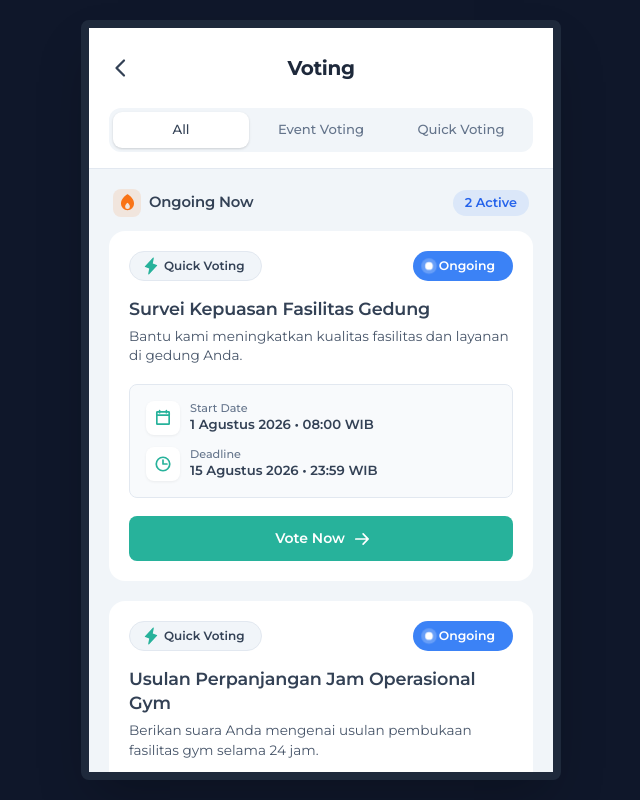
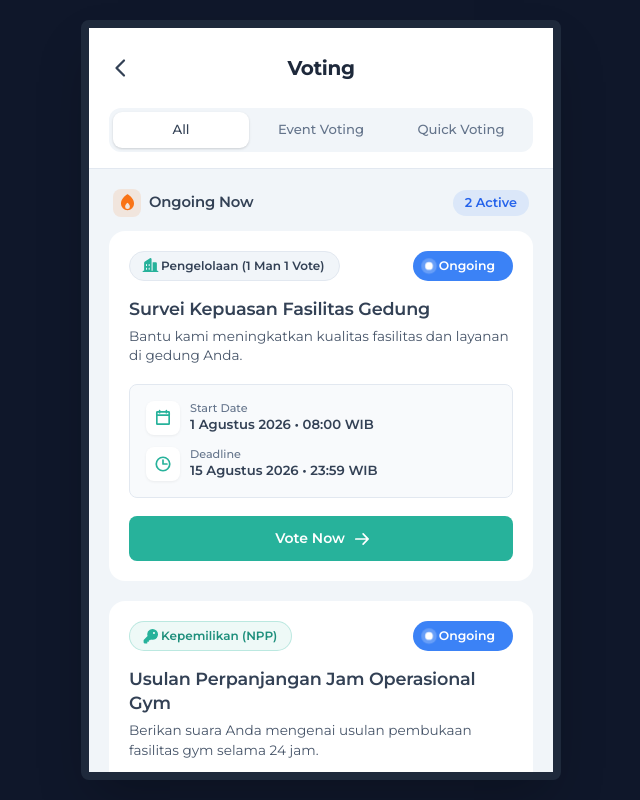
Before and after one commit to ProgrammerMuda/Quick-Voting-Mobile, a React (Vite) app: page / in a window 1280 px wide. Shown: the whole page, without its empty margins (319-959 px from the left). Built offline with nearby package versions, Linux system fonts and the light colour scheme.

Commit message:
feat: implement 3 voting categories (Pengelolaan, Penghunian, Kepemilikan) and NPP calculation logic

```diff
--- a/src/components/Poll/PollHeader.jsx
+++ b/src/components/Poll/PollHeader.jsx
@@ -1,6 +1,6 @@
 import React from 'react';
 import { Box, Typography, IconButton, Chip } from '@mui/material';
-import { CaretLeft, Clock, Lightning, CalendarCheck } from '@phosphor-icons/react';
+import { CaretLeft, Clock, Lightning, CalendarCheck, Key, House, Buildings } from '@phosphor-icons/react';
 import { prelineColors } from '../../theme/theme';
 import VotingStatus from '../Voting/VotingStatus';
 
@@ -63,12 +63,29 @@ export default function PollHeader({ poll, onBack }) {
 
       {/* Header Body: pt: 0 (Exact 1:1 match with VotingFilter spacing) */}
       <Box sx={{ px: 2.5, pt: 0, pb: 2.5 }}>
-        {/* Badges Row (Type Pill + Status Pill) */}
+        {/* Badges Row (Voting Category Pill + Status Pill) */}
         <Box sx={{ display: 'flex', alignItems: 'center', gap: 1, mb: 1.5, flexWrap: 'nowrap' }}>
-          {isEvent ? (
+          {poll.votingCategory === 'KEPEMILIKAN' ? (
             <Chip
-              icon={<CalendarCheck size={18} color="#27b29b" weight="fill" />}
-              label="Event Voting"
+              icon={<Key size={17} color="#27b29b" weight="fill" />}
+              label="Kepemilikan (NPP)"
+              size="small"
+              sx={{
+                backgroundColor: 'rgba(39, 178, 155, 0.08)',
+                color: '#1e8f7c',
+                fontWeight: 600,
+                fontSize: '0.75rem',
+                borderRadius: '100px',
+                px: 1,
+                height: 30,
+                border: '1px solid rgba(39, 178, 155, 0.25)',
+                '& .MuiChip-label': { px: 0.75 },
+              }}
+            />
+          ) : poll.votingCategory === 'PENGELOLAAN' ? (
+            <Chip
+              icon={<Buildings size={17} color="#27b29b" weight="fill" />}
+              label="Pengelolaan (1 Man 1 Vote)"
               size="small"
               sx={{
                 backgroundColor: prelineColors.slate[100],
@@ -79,7 +96,24 @@ export default function PollHeader({ poll, onBack }) {
                 px: 1,
                 height: 30,
                 border: `1px solid ${prelineColors.slate[200]}`,
-                '& .MuiChip-label': { px: 1 },
+                '& .MuiChip-label': { px: 0.75 },
+              }}
+            />
+          ) : poll.votingCategory === 'PENGHUNIAN' ? (
+            <Chip
+              icon={<House size={17} color="#27b29b" weight="fill" />}
+              label="Penghunian (1 Man 1 Vote)"
+              size="small"
+              sx={{
+                backgroundColor: prelineColors.slate[100],
+                color: prelineColors.slate[700],
+                fontWeight: 600,
+                fontSize: '0.75rem',
+                borderRadius: '100px',
+                px: 1,
+                height: 30,
+                border: `1px solid ${prelineColors.slate[200]}`,
+                '& .MuiChip-label': { px: 0.75 },
               }}
             />
           ) : (
@@ -103,6 +137,34 @@ export default function PollHeader({ poll, onBack }) {
 
           <VotingStatus status={poll.status} deadline={poll.deadline} />
         </Box>
+
+        {/* Tenant Unit & NPP Weight Banner */}
+        {poll.userUnit && (
+          <Box
+            sx={{
+              display: 'flex',
+              alignItems: 'center',
+              justifyContent: 'space-between',
+              p: 1.25,
+              mb: 1.5,
+              backgroundColor: 'rgba(39, 178, 155, 0.07)',
+              border: '1px solid rgba(39, 178, 155, 0.18)',
+              borderRadius: '10px',
+            }}
+          >
+            <Box sx={{ display: 'flex', alignItems: 'center', gap: 1 }}>
+              <Key size={18} color="#27b29b" weight="fill" />
+              <Typography variant="body2" sx={{ fontWeight: 600, color: prelineColors.slate[800], fontSize: '0.8rem' }}>
+                Unit {poll.userUnit.unitNo}
+              </Typography>
+            </Box>
+            <Typography variant="caption" sx={{ color: '#1e8f7c', fontWeight: 600, fontSize: '0.775rem' }}>
+              {poll.votingCategory === 'KEPEMILIKAN'
+                ? `Bobot Suara NPP: ${poll.userUnit.npp}`
+                : `Hak Suara: 1 Man 1 Vote`}
+            </Typography>
+          </Box>
+        )}
 
         {/* Poll Title */}
         <Typography
--- a/src/components/Poll/PollQuestion.jsx
+++ b/src/components/Poll/PollQuestion.jsx
@@ -144,18 +144,20 @@ export default function PollQuestion({
               <Box sx={{ display: 'flex', alignItems: 'center', gap: 0.75 }}>
                 <ChartBar size={16} color="#3b82f6" weight="bold" />
                 <Typography variant="caption" sx={{ fontWeight: 600, color: prelineColors.slate[700], fontSize: '0.775rem' }}>
-                  Live Vote Results ({totalVotes} Votes)
+                  {question.votingCategory === 'KEPEMILIKAN' || question.mechanism === 'NPP'
+                    ? `Live Vote Results by NPP Weight (${totalVotes} Units)`
+                    : `Live Vote Results (${totalVotes} Votes)`}
                 </Typography>
               </Box>
               <Chip
-                label="Live Count"
+                label={question.votingCategory === 'KEPEMILIKAN' || question.mechanism === 'NPP' ? "NPP Weighted" : "1 Man 1 Vote"}
                 size="small"
                 sx={{
                   height: 20,
                   fontSize: '0.625rem',
                   fontWeight: 600,
-                  backgroundColor: 'rgba(59, 130, 246, 0.1)',
-                  color: '#2563eb',
+                  backgroundColor: question.votingCategory === 'KEPEMILIKAN' || question.mechanism === 'NPP' ? 'rgba(39, 178, 155, 0.1)' : 'rgba(59, 130, 246, 0.1)',
+                  color: question.votingCategory === 'KEPEMILIKAN' || question.mechanism === 'NPP' ? '#1e8f7c' : '#2563eb',
                   borderRadius: '4px',
                 }}
               />
@@ -164,6 +166,7 @@ export default function PollQuestion({
             {/* Progress Bar for each option — Animated from 0% on mount */}
             {optionsWithResults.map((opt, idx) => {
               const isUserChoice = opt.text === answerText;
+              const isNpp = question.votingCategory === 'KEPEMILIKAN' || question.mechanism === 'NPP';
               return (
                 <Box key={idx} sx={{ mb: 1.75, '&:last-child': { mb: 0 } }}>
                   <Box
@@ -199,7 +202,7 @@ export default function PollQuestion({
                         pt: 0.1,
                       }}
                     >
-                      {opt.percentage}% <span style={{ fontWeight: 400, color: prelineColors.slate[500] }}>({opt.count} votes)</span>
+                      {opt.percentage}% {isNpp ? 'NPP' : ''} <span style={{ fontWeight: 400, color: prelineColors.slate[500] }}>({opt.count} {isNpp ? 'Units' : 'votes'})</span>
                     </Typography>
                   </Box>
 
--- a/src/components/Voting/VotingCard.jsx
+++ b/src/components/Voting/VotingCard.jsx
@@ -1,6 +1,6 @@
 import React from 'react';
 import { Card, Box, Typography, Chip, Button } from '@mui/material';
-import { CalendarCheck, Lightning, Buildings, Clock, MapPin, ArrowRight, CaretRight, CalendarBlank } from '@phosphor-icons/react';
+import { CalendarCheck, Lightning, Buildings, Clock, MapPin, ArrowRight, CaretRight, CalendarBlank, Key, House } from '@phosphor-icons/react';
 import { prelineColors } from '../../theme/theme';
 import VotingStatus from './VotingStatus';
 import { VotingModel } from '../../models/VotingModel';
@@ -26,7 +26,58 @@ export default function VotingCard({ item, onSelectPoll }) {
         {/* Header Row: Type Pill Badge (Left) & Solid Status Pill (Right) */}
         <Box sx={{ display: 'flex', alignItems: 'center', justifyContent: 'space-between', mb: 2 }}>
           {/* JENIS VOTING BADGE */}
-          {isEvent ? (
+          {item.votingCategory === 'KEPEMILIKAN' ? (
+            <Chip
+              icon={<Key size={17} color="#27b29b" weight="fill" />}
+              label="Kepemilikan (NPP)"
+              size="small"
+              sx={{
+                backgroundColor: 'rgba(39, 178, 155, 0.08)',
+                color: '#1e8f7c',
+                fontWeight: 600,
+                fontSize: '0.75rem',
+                borderRadius: '100px',
+                px: 1,
+                height: 30,
+                border: '1px solid rgba(39, 178, 155, 0.25)',
+                '& .MuiChip-label': { px: 0.75 },
+              }}
+            />
+          ) : item.votingCategory === 'PENGELOLAAN' ? (
+            <Chip
+              icon={<Buildings size={17} color="#27b29b" weight="fill" />}
+              label="Pengelolaan (1 Man 1 Vote)"
+              size="small"
+              sx={{
+                backgroundColor: prelineColors.slate[100],
+                color: prelineColors.slate[700],
+                fontWeight: 600,
+                fontSize: '0.75rem',
+                borderRadius: '100px',
+                px: 1,
+                height: 30,
+                border: `1px solid ${prelineColors.slate[200]}`,
+                '& .MuiChip-label': { px: 0.75 },
+              }}
+            />
+          ) : item.votingCategory === 'PENGHUNIAN' ? (
+            <Chip
+              icon={<House size={17} color="#27b29b" weight="fill" />}
+              label="Penghunian (1 Man 1 Vote)"
+              size="small"
+              sx={{
+                backgroundColor: prelineColors.slate[100],
+                color: prelineColors.slate[700],
+                fontWeight: 600,
+                fontSize: '0.75rem',
+                borderRadius: '100px',
+                px: 1,
+                height: 30,
+                border: `1px solid ${prelineColors.slate[200]}`,
+                '& .MuiChip-label': { px: 0.75 },
+              }}
+            />
+          ) : isEvent ? (
             <Chip
               icon={<CalendarCheck size={18} color="#27b29b" weight="fill" />}
               label="Event Voting"
--- a/src/mock/votingData.js
+++ b/src/mock/votingData.js
@@ -2,6 +2,10 @@ export const MOCK_VOTING_ITEMS = [
   {
     id: 'poll-1',
     itemType: 'POLL',
+    votingCategory: 'PENGELOLAAN',
+    votingCategoryText: 'Voting Pengelolaan',
+    mechanism: 'ONE_MAN_ONE_VOTE',
+    userUnit: { unitNo: 'A0101', npp: '0.14%' },
     title: 'Survei Kepuasan Fasilitas Gedung',
     description: 'Bantu kami meningkatkan kualitas fasilitas dan layanan di gedung Anda.',
     startDate: '1 Agustus 2026 • 08:00 WIB',
@@ -64,12 +68,17 @@ export const MOCK_VOTING_ITEMS = [
   {
     id: 'poll-2',
     itemType: 'POLL',
+    votingCategory: 'KEPEMILIKAN',
+    votingCategoryText: 'Voting Kepemilikan',
+    mechanism: 'NPP',
+    userUnit: { unitNo: 'A0101', npp: '0.14%' },
     title: 'Usulan Perpanjangan Jam Operasional Gym',
     description: 'Berikan suara Anda mengenai usulan pembukaan fasilitas gym selama 24 jam.',
     startDate: '10 Agustus 2026 • 09:00 WIB',
     deadline: '25 Agustus 2026 • 18:00 WIB',
     status: 'ongoing',
-    answeredQuestionIds: ['p2_q1'], // Pertanyaan yang sudah dijawab
+    userVoted: true,
+    answeredQuestionIds: ['p2_q1'],
     userAnswers: {
       p2_q1: 'Ya, sangat mendukung akses 24 jam',
     },
@@ -92,7 +101,7 @@ export const MOCK_VOTING_ITEMS = [
         question: 'Seberapa sering Anda menggunakan fasilitas gym saat ini?',
         type: 'single_choice',
         isRequired: true,
-        isActive: true, // Admin baru aktifkan pertanyaan ini
+        isActive: true,
         options: [
           'Setiap hari (5–7 kali seminggu)',
           'Mingguan (2–4 kali seminggu)',
@@ -106,6 +115,10 @@ export const MOCK_VOTING_ITEMS = [
   {
     id: 'poll-3',
     itemType: 'POLL',
+    votingCategory: 'PENGHUNIAN',
+    votingCategoryText: 'Voting Penghunian',
+    mechanism: 'ONE_MAN_ONE_VOTE',
+    userUnit: { unitNo: 'A0101', npp: '0.14%' },
     title: 'Konsep Desain Ulang Co-Working Lounge',
     description: 'Tentukan tema renovasi area lounge dan kerja di lantai 5.',
     startDate: '20 Agustus 2026 • 09:00 WIB',
@@ -141,9 +154,14 @@ export const MOCK_VOTING_ITEMS = [
       },
     ],
   },
+
   {
     id: 'poll-4',
     itemType: 'POLL',
+    votingCategory: 'PENGELOLAAN',
+    votingCategoryText: 'Voting Pengelolaan',
+    mechanism: 'ONE_MAN_ONE_VOTE',
+    userUnit: { unitNo: 'A0101', npp: '0.14%' },
     title: 'Survei Kebijakan Hewan Peliharaan',
     description: 'Survei komunitas mengenai regulasi hewan peliharaan di unit hunian.',
     startDate: '15 Juli 2026 • 08:00 WIB',
@@ -184,9 +202,14 @@ export const MOCK_VOTING_ITEMS = [
       },
     ],
   },
+
   {
     id: 'poll-5',
     itemType: 'POLL',
+    votingCategory: 'KEPEMILIKAN',
+    votingCategoryText: 'Voting Kepemilikan',
+    mechanism: 'NPP',
+    userUnit: { unitNo: 'A0101', npp: '0.14%' },
     title: 'Aturan Jam Tenang Rooftop Garden',
     description: 'Pengumuman hasil voting pembatasan kebisingan di taman atap pada malam hari.',
     startDate: '1 Juli 2026 • 08:00 WIB',
```
Also changed, not shown: src/views/PollDetailView.jsx (+10 -2 lines).
